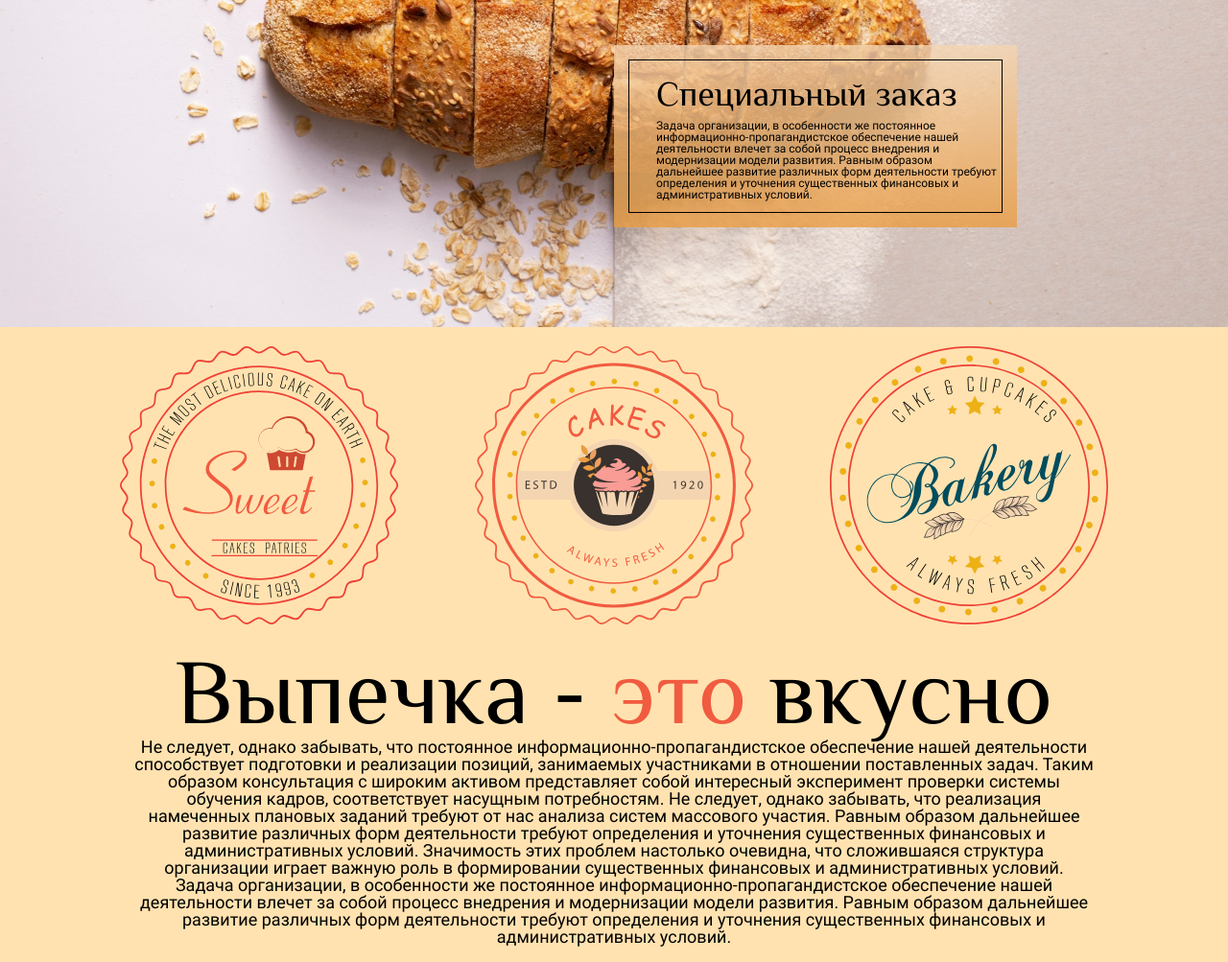
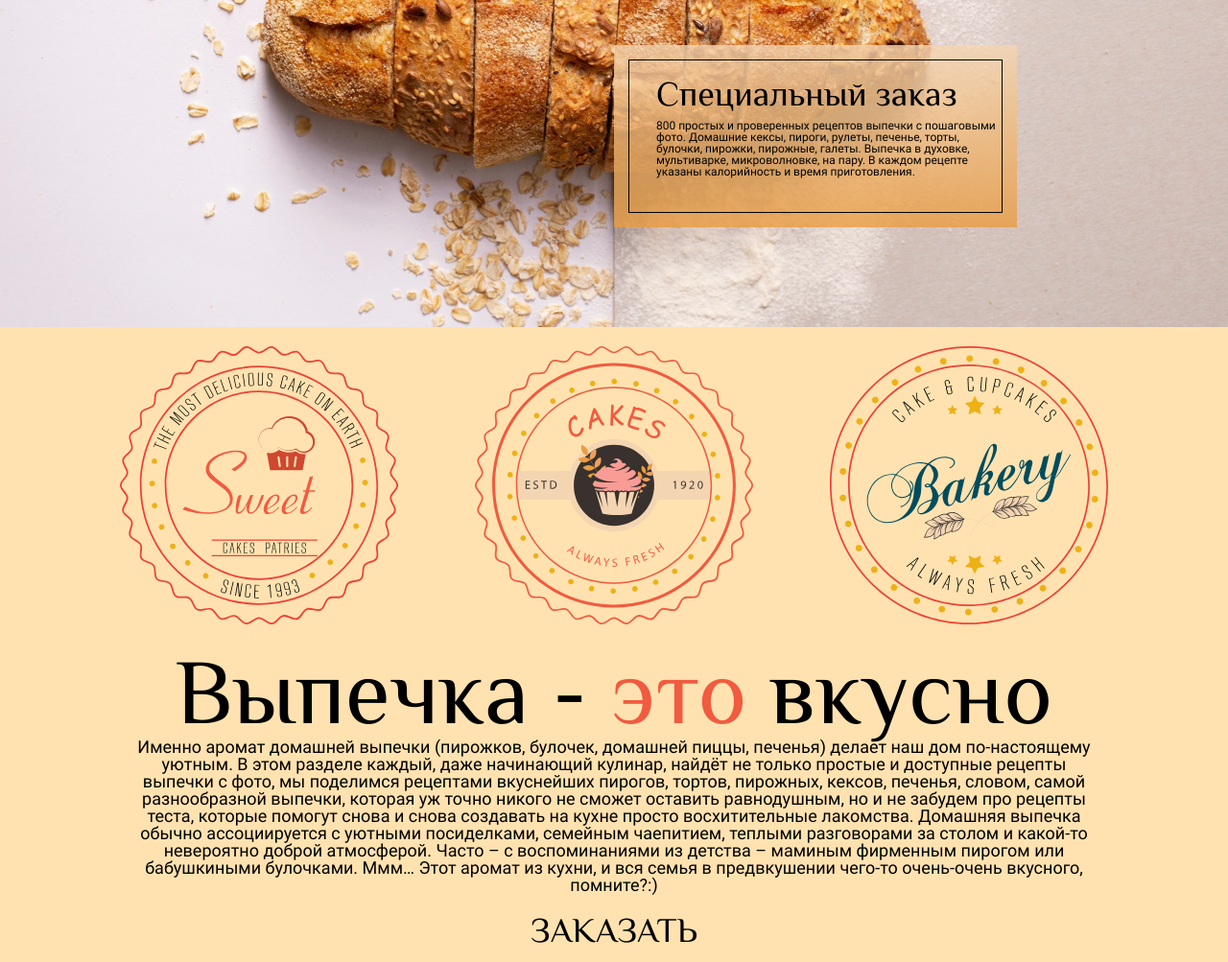
Before and after one commit to ChesterB1/Project-1, a plain HTML site: page index.html in a window 1280 px wide. Shown: the part 460-1463 px from the top of the page at 96% size. Drawn offline with Linux system fonts and the light colour scheme.

Commit message:
add new text

```diff
--- a/index.html
+++ b/index.html
@@ -34,11 +34,10 @@
             <div class="section-about__block">
                 <div class="section-about__border">
                     <h1 class="section-about__title">Специальный заказ</h1>
-                    <p class="section-about__text">Задача организации, в особенности же постоянное
-                        информационно-пропагандистское обеспечение нашей деятельности влечет за собой процесс внедрения
-                        и модернизации модели развития. Равным образом дальнейшее развитие различных форм деятельности
-                        требуют определения и
-                        уточнения существенных финансовых и административных условий.</p>
+                    <p class="section-about__text">800 простых и проверенных рецептов выпечки с пошаговыми фото.
+                        Домашние кексы, пироги, рулеты, печенье, торты, булочки, пирожки, пирожные, галеты. Выпечка в
+                        духовке, мультиварке, микроволновке, на пару. В каждом рецепте указаны калорийность и время
+                        приготовления.</p>
                 </div>
             </div>
         </section>
@@ -52,21 +51,16 @@
                 <h2 class="section-description__title">
                     Выпечка - <span class="red">это</span> вкусно
                 </h2>
-                <p class="section-description__text">Не следует, однако забывать, что постоянное
-                    информационно-пропагандистское обеспечение нашей
-                    деятельности способствует подготовки и реализации позиций, занимаемых участниками в отношении
-                    поставленных задач. Таким образом консультация с широким активом представляет собой интересный
-                    эксперимент проверки системы обучения кадров, соответствует насущным потребностям. Не следует,
-                    однако забывать, что реализация намеченных плановых заданий требуют от нас анализа систем массового
-                    участия. Равным образом дальнейшее развитие различных форм деятельности требуют определения и
-                    уточнения
-                    существенных финансовых и административных условий. Значимость этих проблем настолько очевидна, что
-                    сложившаяся структура организации играет важную роль в формировании существенных финансовых и
-                    административных условий. Задача организации, в особенности же постоянное
-                    информационно-пропагандистское обеспечение нашей деятельности влечет за собой процесс внедрения
-                    и модернизации модели развития. Равным образом дальнейшее развитие различных форм деятельности
-                    требуют определения и
-                    уточнения существенных финансовых и административных условий.</p>
+                <p class="section-description__text">Именно аромат домашней выпечки (пирожков, булочек, домашней пиццы,
+                    печенья) делает наш дом по-настоящему уютным. В этом разделе каждый, даже начинающий кулинар, найдёт
+                    не только простые и доступные рецепты выпечки с фото, мы поделимся рецептами вкуснейших пирогов,
+                    тортов, пирожных, кексов, печенья, словом, самой разнообразной выпечки, которая уж точно никого не
+                    сможет оставить равнодушным, но и не забудем про рецепты теста, которые помогут снова и снова
+                    создавать на кухне просто восхитительные лакомства.
+                    Домашняя выпечка обычно ассоциируется с уютными посиделками, семейным чаепитием, теплыми разговорами
+                    за столом и какой-то невероятно доброй атмосферой. Часто – с воспоминаниями из детства – маминым
+                    фирменным пирогом или бабушкиными булочками. Ммм… Этот аромат из кухни, и вся семья в предвкушении
+                    чего-то очень-очень вкусного, помните?:)</p>
             </div>
         </section>
         <section class="section-map">
```
